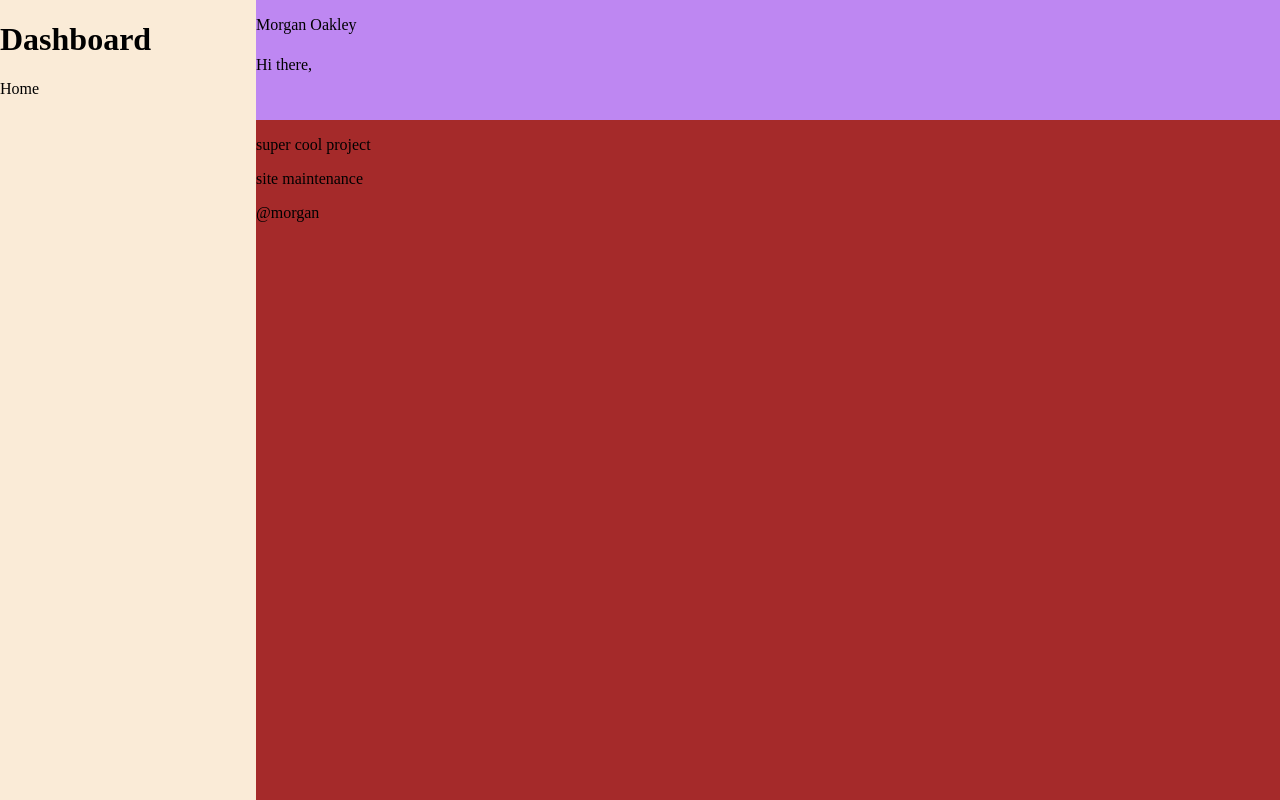
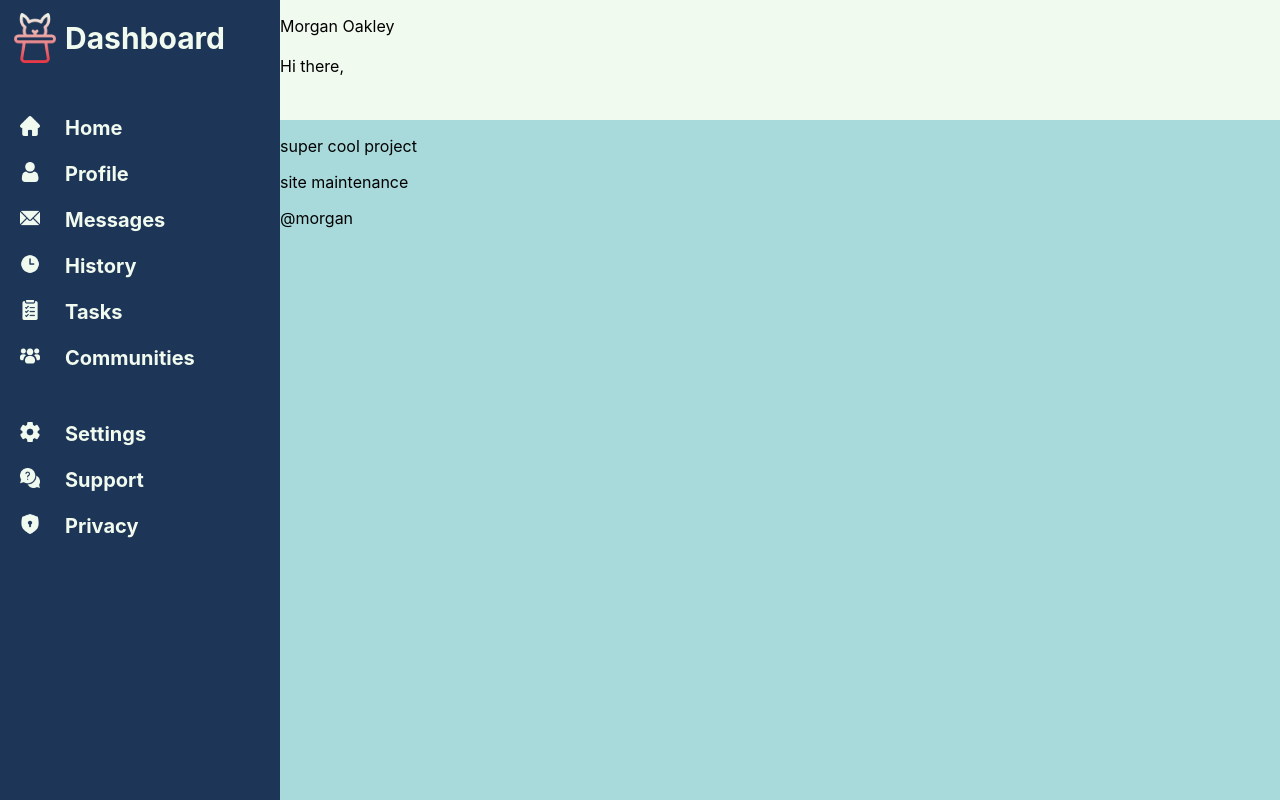
Before and after one commit to hazelhedmine/admin-dashboard, a plain HTML site: page index.html in a window 1280 px wide. Drawn offline with Linux system fonts and the light colour scheme.

Commit message:
Complete sidebar with icons and formatting

```diff
--- a/index.html
+++ b/index.html
@@ -11,10 +11,77 @@
     <div class="container">
       <div class="sidebar">
         <div class="logo">
+          <img class="logo-icon" src="assets/logo.png" alt="Logo" />
           <h1>Dashboard</h1>
         </div>
         <div class="sidebar-items">
-          <p>Home</p>
+          <ul class="sidebar-items-top">
+            <li class="navigation-items">
+              <img
+                class="sidebar-icon"
+                src="assets/home-icon.png"
+                alt="Home Icon"
+              />Home
+            </li>
+            <li class="navigation-items">
+              <img
+                class="sidebar-icon"
+                src="assets/user-icon.png"
+                alt="Profile Icon"
+              />Profile
+            </li>
+            <li class="navigation-items">
+              <img
+                class="sidebar-icon"
+                src="assets/email-icon.png"
+                alt="Message Icon"
+              />Messages
+            </li>
+            <li class="navigation-items">
+              <img
+                class="sidebar-icon"
+                src="assets/history-icon.png"
+                alt="History Icon"
+              />History
+            </li>
+            <li class="navigation-items">
+              <img
+                class="sidebar-icon"
+                src="assets/to-do-list-icon.png"
+                alt="Task Icon"
+              />Tasks
+            </li>
+            <li class="navigation-items">
+              <img
+                class="sidebar-icon"
+                src="assets/group-users-icon.png"
+                alt="Communities Icon"
+              />Communities
+            </li>
+          </ul>
+          <ul class="sidebar-items-bottom">
+            <li class="navigation-items">
+              <img
+                class="sidebar-icon"
+                src="assets/settings-icon.png"
+                alt="Settings Icon"
+              />Settings
+            </li>
+            <li class="navigation-items">
+              <img
+                class="sidebar-icon"
+                src="assets/help-icon.png"
+                alt="Support Icon"
+              />Support
+            </li>
+            <li class="navigation-items">
+              <img
+                class="sidebar-icon"
+                src="assets/privacy-policy-icon.png"
+                alt="Privacy Icon"
+              />Privacy
+            </li>
+          </ul>
         </div>
       </div>
       <div class="header">
--- a/style.css
+++ b/style.css
@@ -1,10 +1,18 @@
 body {
+  margin: 0;
+  font-family: -apple-system, BlinkMacSystemFont, "Segoe UI", Roboto, Helvetica,
+    Arial, sans-serif, "Apple Color Emoji", "Segoe UI Emoji", "Segoe UI Symbol";
+}
+
+ul {
+  list-style-type: none;
+  padding: 0;
   margin: 0;
 }
 
 .container {
   display: grid;
-  grid-template-columns: 1fr 4fr;
+  grid-template-columns: 280px 1fr;
   grid-template-rows: 120px 1fr;
   width: 100vw;
   height: 100vh;
@@ -13,13 +21,50 @@ body {
 .sidebar {
   grid-column: 1;
   grid-row: 1/3;
-  background-color: antiquewhite;
+  background-color: #1d3557;
+  color: #f1faee;
+  /* padding: 0 60px 0 20px; */
+}
+
+.logo {
+  display: grid;
+  grid-template-columns: 50px 1fr;
+  padding: 0 50px 0 10px;
+  gap: 5px;
+  font-size: 15px;
+  margin-bottom: -20px;
+}
+
+.logo-icon {
+  height: 50px;
+  align-self: center;
+}
+
+.sidebar-items-top,
+.sidebar-items-bottom {
+  display: grid;
+  grid-template-rows: 1em 1em 1em 1em 1em 1em;
+  row-gap: 30px;
+  margin-top: 60px;
+  padding: 0 60px 0 20px;
+}
+
+.navigation-items {
+  font-size: 20px;
+  font-weight: bold;
+  display: grid;
+  grid-template-columns: 30px 1fr;
+  gap: 15px;
+}
+
+li > .sidebar-icon {
+  height: 1em;
 }
 
 .header {
   grid-column: 2;
   grid-row: 1;
-  background-color: rgb(190, 135, 242);
+  background-color: #f1faee;
   display: grid;
   grid-template-rows: 40px 80px;
 }
@@ -35,5 +80,5 @@ body {
 .content {
   grid-column: 2;
   grid-row: 2;
-  background-color: brown;
+  background-color: #a8dadc;
 }
```
Also changed, not shown: assets/email-icon.png (added), assets/group-users-icon.png (added), assets/help-icon.png (added), assets/history-icon.png (added), assets/home-icon.png (added), assets/logo.png (added), assets/privacy-policy-icon.png (added), assets/settings-icon.png (added), assets/text.txt (added), assets/to-do-list-icon.png (added), assets/user-icon.png (added).
